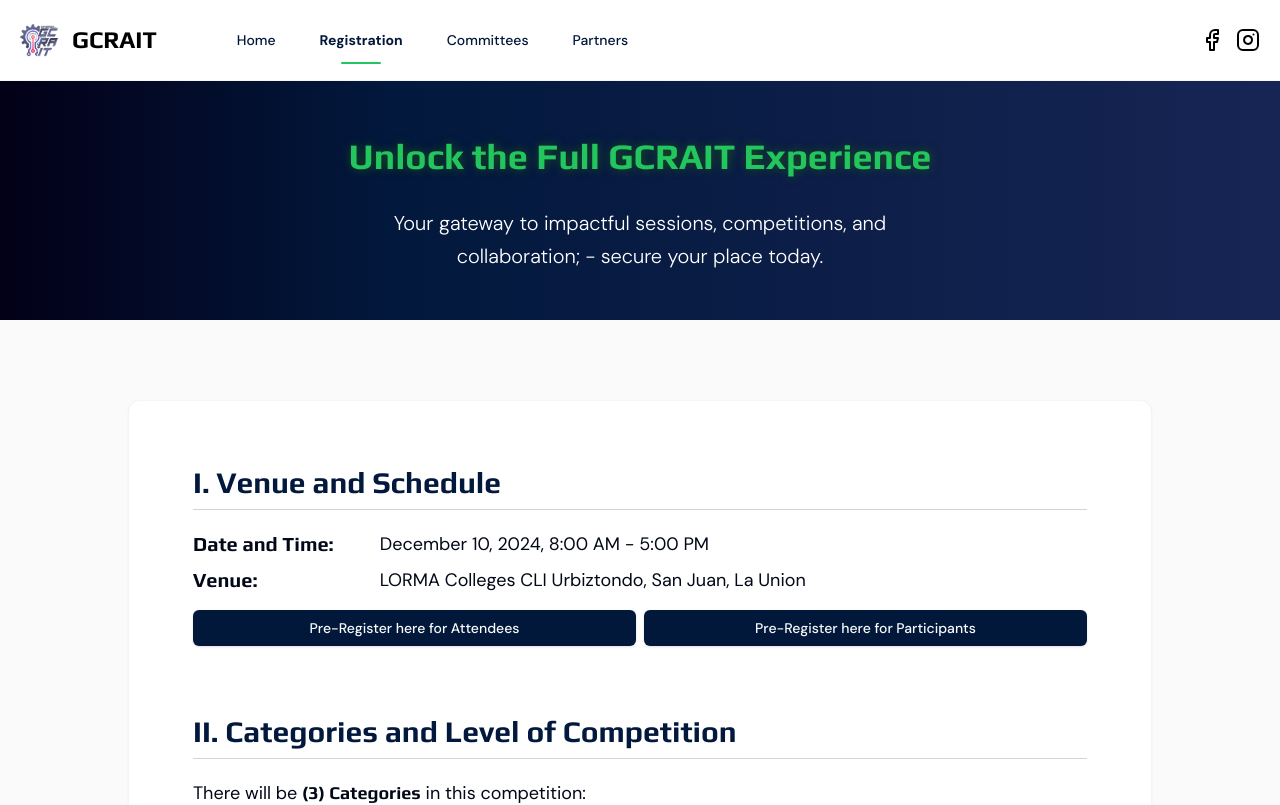
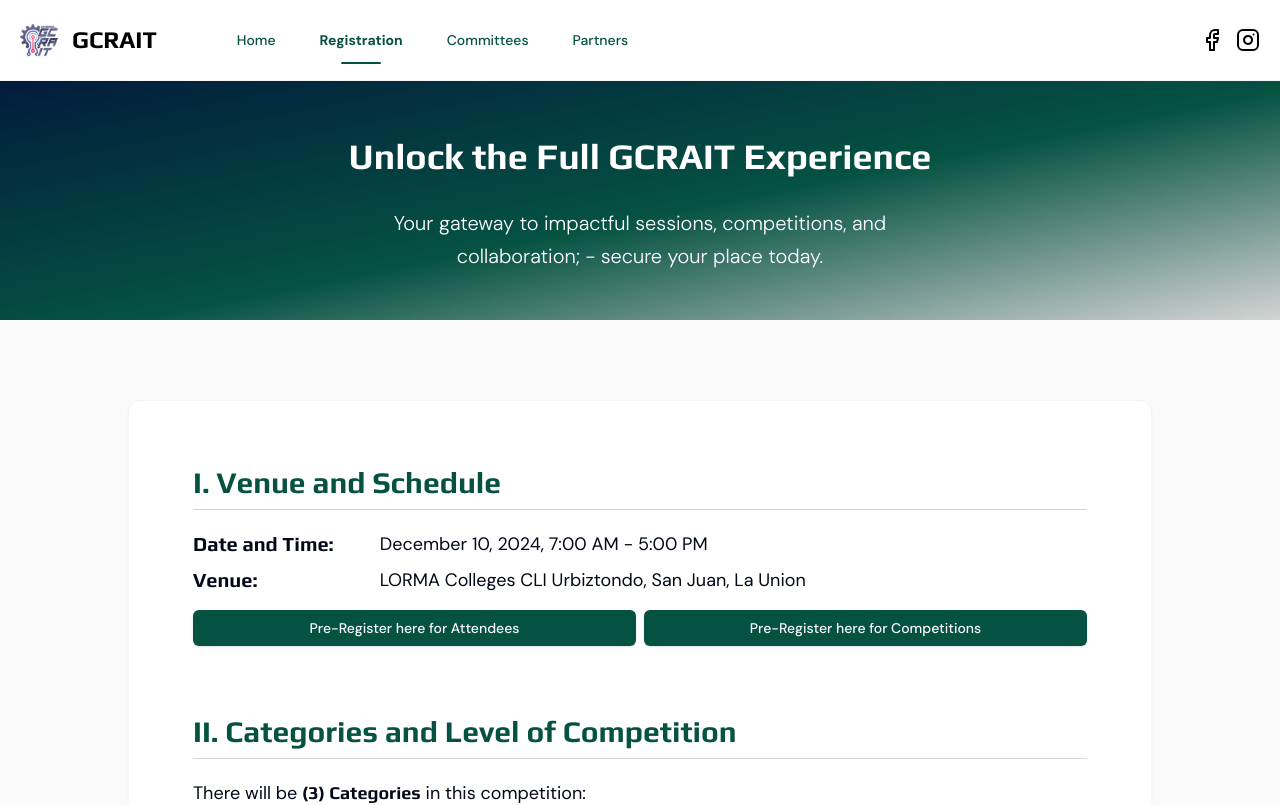
Before and after one commit to Yujinndev/gcrait, a Next.js app: page /registration in a window 1280 px wide. Shown: the top 805 px of the page. Built offline with nearby package versions, Linux system fonts and the light colour scheme.

Commit message:
refactor: a greeeeeeener version

```diff
--- a/app/committees/page.tsx
+++ b/app/committees/page.tsx
@@ -34,7 +34,7 @@ const Committees = () => {
             <div className="mt-10 grid grid-cols-2 gap-3 md:grid-cols-3 lg:ml-24 lg:gap-8 xl:grid-cols-3">
               {data?.COMMITTEES?.organizing?.members?.map((member, index) => (
                 <div key={index} className="space-y-1 p-4">
-                  <p className="pb-2 text-lg font-bold text-[#02183c]">
+                  <p className="pb-2 text-lg font-bold text-primary">
                     {member.type}
                   </p>
                   {member?.users?.map((user) => (
--- a/app/constants.ts
+++ b/app/constants.ts
@@ -44,7 +44,7 @@ export const data = {
       'Collaboration into the New and Innovative Future: Hardware Re-imagined',
     CTA: { text: 'Register Now', href: '' },
     logo: '/images/GCRAIT.png',
-    bg: '/images/LORMA-BG.jpg',
+    bg: '/images/BG-LORMA.jpg',
   },
   CONTACTS: {
     ig: 'https://www.instagram.com/gcrait.lorma/',
--- a/app/globals.css
+++ b/app/globals.css
@@ -20,7 +20,7 @@
     --card-foreground: 222.2 84% 4.9%;
     --popover: 0 0% 100%;
     --popover-foreground: 222.2 84% 4.9%;
-    --primary: 217 94% 12%;
+    --primary: 168 89% 17%;
     /* --primary: 142 72%, 29%; */
     --primary-foreground: 210 40% 98%;
     --secondary: 210 40% 96.1%;
--- a/app/home/hero-section.tsx
+++ b/app/home/hero-section.tsx
@@ -66,7 +66,7 @@ const HeroSection = () => {
 
           <Heading
             text={`${data?.BRAND?.acronym}:`}
-            className="w-max border-[5px] border-white/25 text-green-500 shadow-white drop-shadow-2xl"
+            className="w-max border-[5px] border-white/25 text-white shadow-white drop-shadow-2xl"
           />
           <h1
             className="text-center text-white"
@@ -75,15 +75,15 @@ const HeroSection = () => {
           >
             Global Conference on{' '}
             <span
-              className="text-green-500 shadow-white drop-shadow-2xl"
-              style={{ textShadow: ' #1A5319 1px 0 10px' }}
+              className="text-primary shadow-white drop-shadow-2xl"
+              style={{ textShadow: ' #ffffff 2px 0 4px' }}
             >
               Robotics
             </span>{' '}
             and{' '}
             <span
-              className="text-green-500 shadow-white drop-shadow-2xl"
-              style={{ textShadow: ' #1A5319 1px 0 10px' }}
+              className="text-primary shadow-white drop-shadow-2xl"
+              style={{ textShadow: ' #ffffff 2px 0 4px' }}
             >
               Artificial Intelligence Technologies
             </span>
--- a/app/registration/page.tsx
+++ b/app/registration/page.tsx
@@ -28,7 +28,7 @@ const Registration = () => {
             <div className="flex flex-col gap-2 lg:flex-row">
               <h3 className="space-y-2 text-xl lg:w-1/5">Date and Time:</h3>
               <p className="text-justify lg:text-left">
-                December 10, 2024, 8:00 AM - 5:00 PM
+                December 10, 2024, 7:00 AM - 5:00 PM
               </p>
             </div>
             <div className="flex flex-col gap-2 lg:flex-row">
@@ -53,7 +53,7 @@ const Registration = () => {
                   target="_blank"
                   className="w-full text-justify text-base lg:text-left"
                 >
-                  Pre-Register here for Participants
+                  Pre-Register here for Competitions
                 </Link>
               </Button>
             </div>
@@ -146,7 +146,7 @@ const Registration = () => {
               <div className="space-y-4 md:pl-8">
                 {section?.others?.map((award, index) => (
                   <div key={index} className="space-y-2">
-                    <h3 className="text-xl">
+                    <h3 className="text-lg">
                       <b>
                         {index + 1}. {award.title}:
                       </b>
--- a/components/competition-tabs.tsx
+++ b/components/competition-tabs.tsx
@@ -62,7 +62,7 @@ const CompetitionTabs = () => {
                   className={cn(
                     'rounded-xl font-play text-base text-white lg:text-lg',
                     {
-                      'font-bold text-green-500 hover:no-underline':
+                      'font-bold hover:no-underline':
                         selectedTab === competition,
                     }
                   )}
@@ -98,7 +98,7 @@ const CompetitionPaper = ({ competition }: { competition: Competition }) => {
             target="_blank"
             className="ml-auto text-justify text-lg text-primary lg:text-left"
           >
-            Pre-Register here for participants
+            Pre-Register here for Competitions
           </Link>
         </Button>
 
--- a/components/layout/navbar.tsx
+++ b/components/layout/navbar.tsx
@@ -96,7 +96,7 @@ const Navbar = () => {
                     </Link>
                   </Button>
                   {pathname === link.href && (
-                    <div className="m-auto mt-[2px] h-[2px] w-[35%] rounded-full bg-green-500" />
+                    <div className="m-auto mt-[2px] h-[2px] w-[35%] rounded-full bg-primary" />
                   )}
                 </li>
               ))}
@@ -137,7 +137,7 @@ const Navbar = () => {
                   className={cn(
                     'flex w-full border-b-[1px] border-neutral-400 py-4 text-black',
                     {
-                      'border-green-500': pathname === link.href,
+                      'border-primary': pathname === link.href,
                     }
                   )}
                 >
@@ -150,7 +150,7 @@ const Navbar = () => {
                     className={cn(
                       'flex w-full items-center justify-between text-start font-play text-base text-neutral-600',
                       {
-                        'text-green-500': pathname === link.href,
+                        'text-primary': pathname === link.href,
                       }
                     )}
                   >
@@ -158,14 +158,14 @@ const Navbar = () => {
                     <ArrowRight
                       color={
                         pathname === link.href
-                          ? 'rgb(34, 197, 94)'
+                          ? 'rgb(5, 83, 67)'
                           : 'rgb(115, 115, 115)'
                       }
                       size={16}
                     />
                   </Link>
                   {pathname === link.href && (
-                    <div className="-mt-2 hidden h-[1px] w-full rounded-full bg-green-500 lg:block" />
+                    <div className="-mt-2 hidden h-[1px] w-full rounded-full bg-primary lg:block" />
                   )}
                 </li>
               ))}
--- a/components/layout/section-paragraph.tsx
+++ b/components/layout/section-paragraph.tsx
@@ -7,7 +7,7 @@ export const SectionParagraph = ({
 }) => {
   return (
     <section className="relative">
-      <h2 className="font-semibold text-[#02183c]">{title}</h2>
+      <h2 className="font-semibold text-primary">{title}</h2>
       <hr className="mt-2 border-t border-gray-300" />
 
       <div className="text-md space-y-2 py-5 lg:text-lg">{children}</div>
--- a/components/ui/committee-card.tsx
+++ b/components/ui/committee-card.tsx
@@ -34,7 +34,7 @@ const CommitteeCard = ({
           }
         )}
       />
-      <div className="absolute bottom-0 flex min-h-16 w-full bg-slate-800/80 px-4 text-white md:bottom-4 md:w-[90%] md:max-w-72 md:rounded-e-3xl">
+      <div className="absolute bottom-0 flex min-h-16 w-full bg-primary/80 px-4 text-white md:bottom-4 md:w-[94%] md:max-w-72 md:rounded-e-3xl">
         <div className="relative mx-auto my-auto flex flex-col py-2 text-center md:mx-0 md:text-left">
           <h3 className="line-clamp-2 w-full">{committee.name}</h3>
           <p className="line-clamp-1 w-full">{committee.position}</p>
--- a/components/ui/header-page.tsx
+++ b/components/ui/header-page.tsx
@@ -6,14 +6,14 @@ const HeaderPage = ({
   subheading?: string
 }) => {
   return (
-    <div className="mt-16 w-full bg-gradient-to-r from-[#030018] via-[#02183c] via-30% to-blue-950 dark:border lg:h-[16rem]">
+    <div className="mt-16 w-full bg-gradient-to-br from-[#02183c] via-primary via-55% to-neutral-300 dark:border lg:h-[16rem]">
       <div
         className="flex h-full flex-col space-y-2 py-12"
         data-aos="fade-down"
       >
         <h1
-          className="m-auto px-6 text-center text-3xl text-green-500 xl:text-4xl 2xl:text-5xl"
-          style={{ textShadow: ' #1A5319 1px 0 10px' }}
+          className="m-auto px-6 text-center text-3xl text-[#ffffff] xl:text-4xl 2xl:text-5xl"
+          // style={{ textShadow: ' #FFFFFF 1px 0 6px' }}
         >
           {title}
         </h1>
--- a/components/ui/heading.tsx
+++ b/components/ui/heading.tsx
@@ -10,7 +10,7 @@ export const Heading = ({
   return (
     <h2
       className={cn(
-        'polygon-path relative z-30 mx-auto mb-4 flex w-full items-center justify-center text-balance break-words border-[3px] border-[#02183c] px-9 py-2 font-play text-2xl backdrop-blur-[1px] sm:w-max lg:py-5 lg:text-4xl',
+        'polygon-path relative z-30 mx-auto mb-4 flex w-full items-center justify-center text-balance break-words border-[3px] border-[#055434] px-9 py-2 font-play text-2xl backdrop-blur-[1px] sm:w-max lg:py-5 lg:text-4xl',
         className
       )}
       data-aos="fade"
```
Also changed, not shown: public/images/BG-LORMA.jpg (added).
